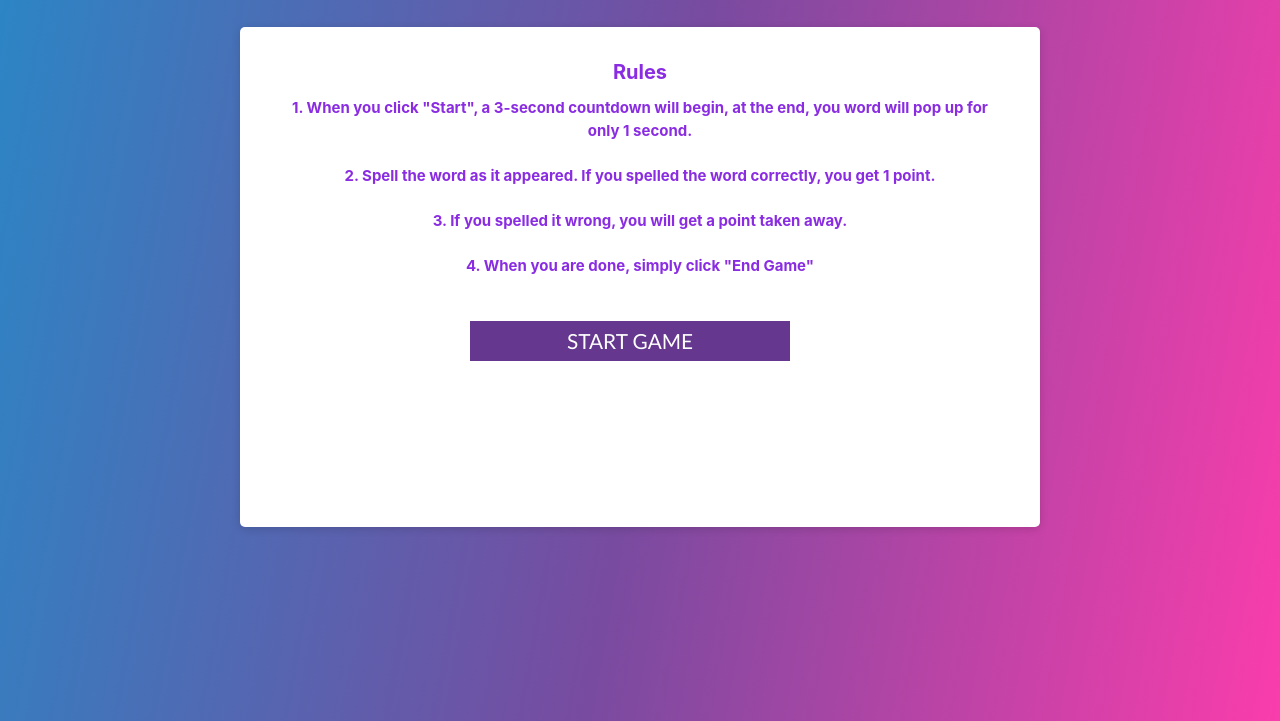
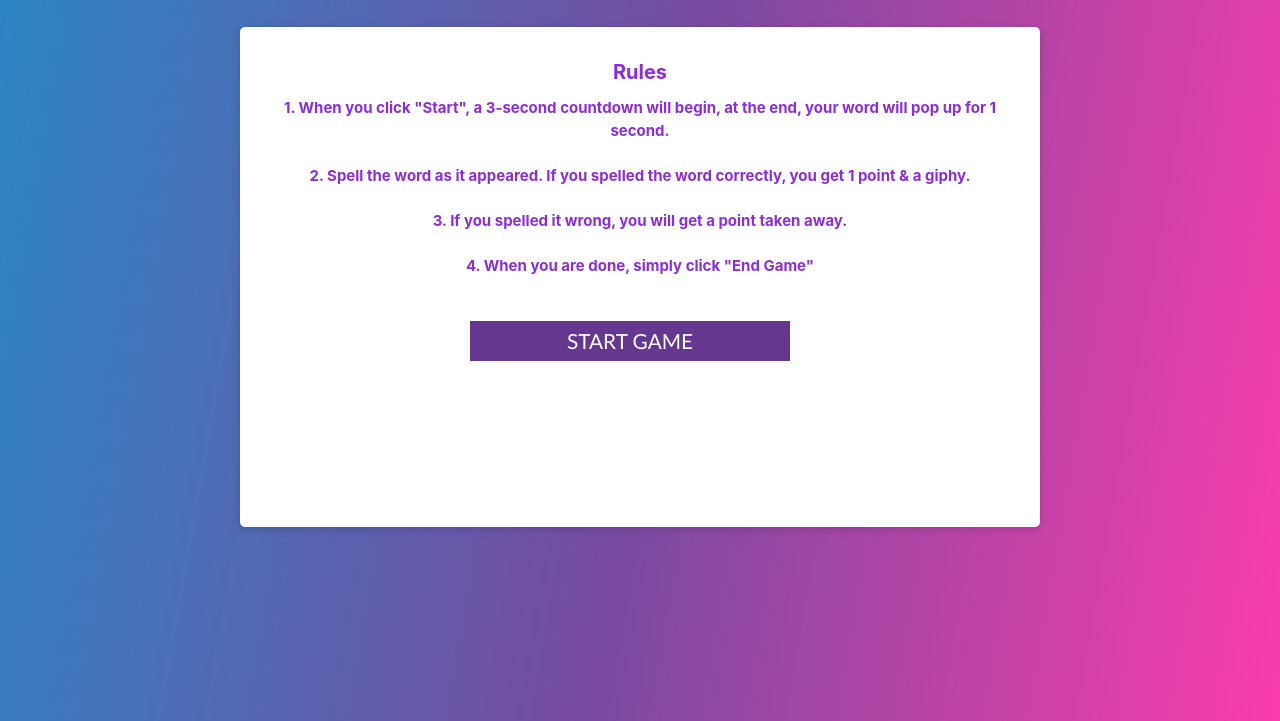
Before and after one commit to MLemke24/Nerd-Words, a plain HTML site: page index.html in a window 1280 px wide. Shown: the part 79-800 px from the top of the page. Drawn offline with nearby package versions, Linux system fonts and the light colour scheme.

Commit message:
caught spelling error

```diff
--- a/index.html
+++ b/index.html
@@ -38,10 +38,10 @@
       </div>
       <div>
         <div class="info-list">
-          <div class="info">1. When you click "Start", a <span>3-second</span> countdown will begin, at the end, you
-            word will pop up for only 1 second.</div>
+          <div class="info">1. When you click "Start", a <span>3-second</span> countdown will begin, at the end, your
+            word will pop up for 1 second.</div>
           <br>
-          <div class="info">2. Spell the word as it appeared. If you spelled the word correctly, you get 1 point.</div>
+          <div class="info">2. Spell the word as it appeared. If you spelled the word correctly, you get 1 point & a giphy.</div>
           <br>
           <div class="info">3. If you spelled it wrong, you will get a point taken away.</div>
           <br>
```
